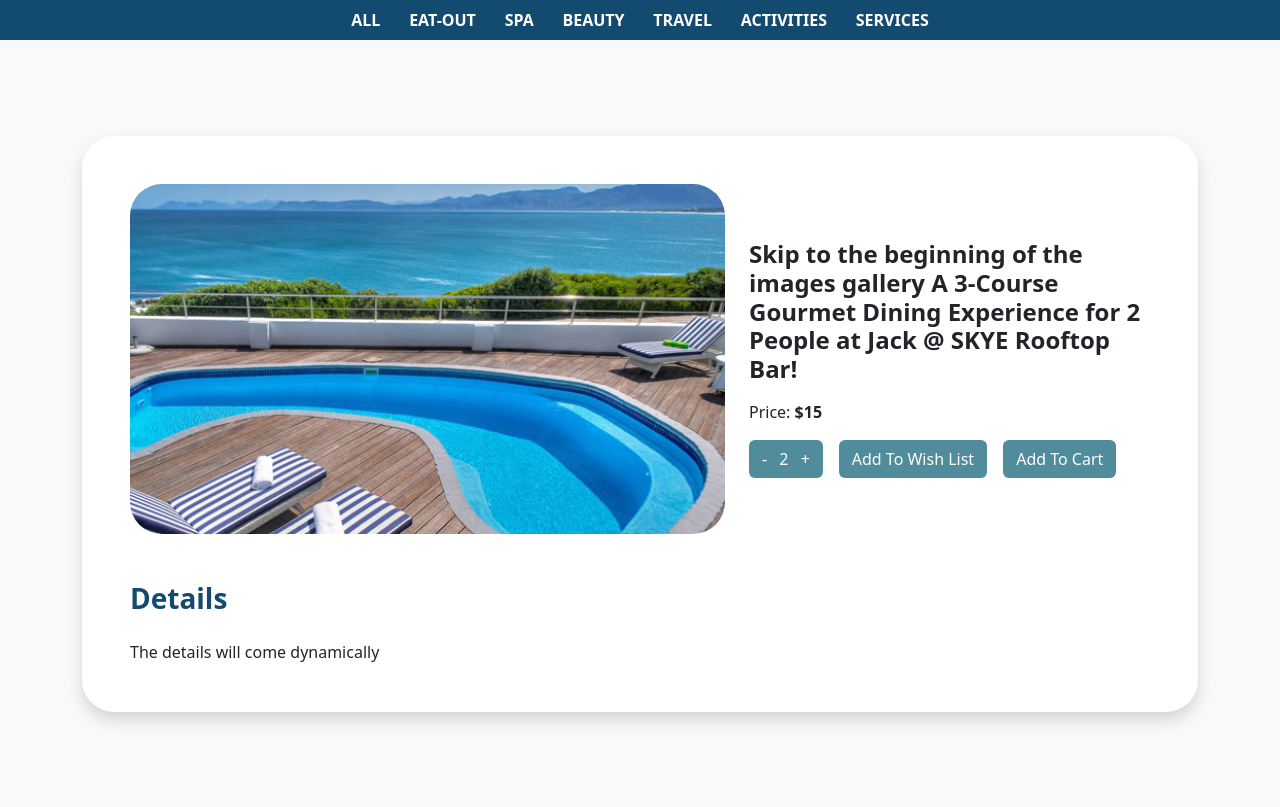
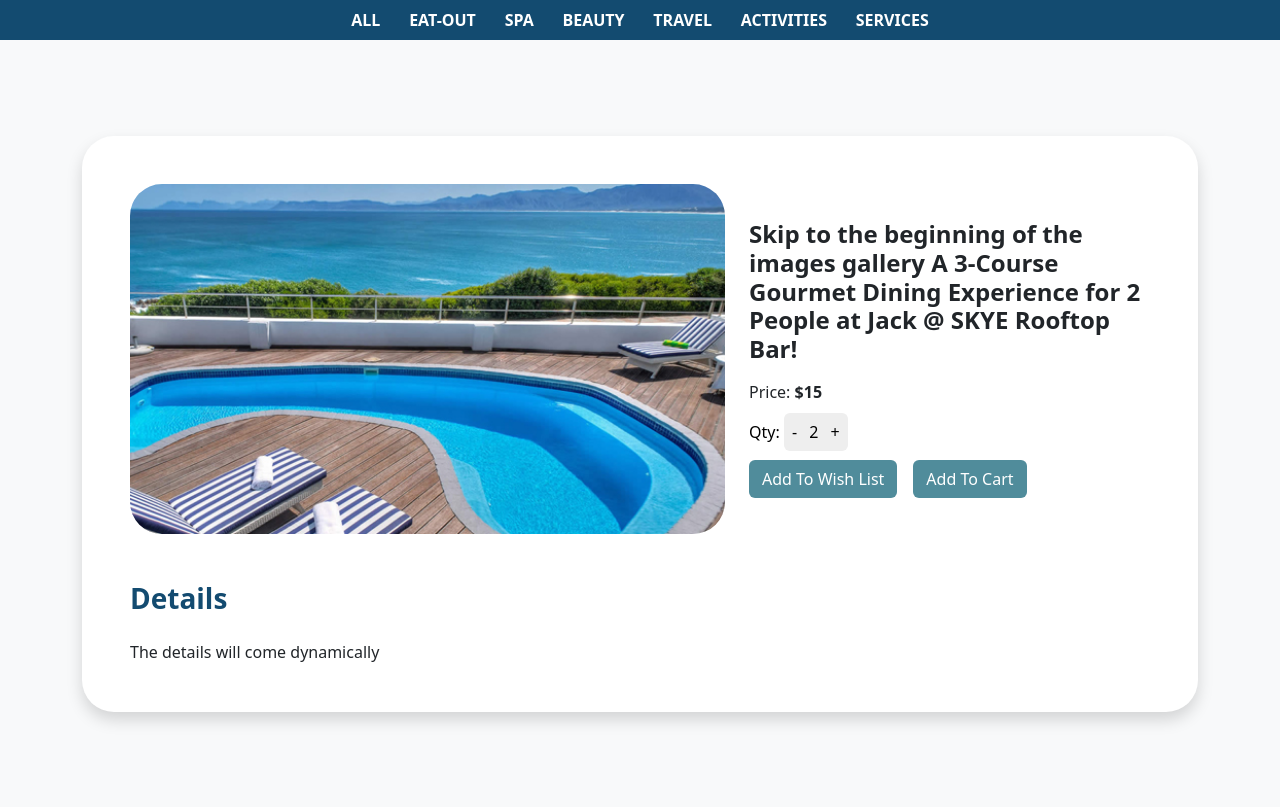
Before and after one commit to mmamuhammad2006/epicdeals, a Node server app: page /details in a window 1280 px wide. Shown: the part 58-865 px from the top of the page. Run offline with Node 20, Linux system fonts and the light colour scheme; some libraries are stand-ins or nearby versions.

Commit message:
Update details.ejs

```diff
--- a/client/views/pages/details.ejs
+++ b/client/views/pages/details.ejs
@@ -28,14 +28,21 @@
                     <p class="m-0">Price: <span class="fw-bold">$15</span></p>
                   </div>
                 </div>
+                <div class=" rounded me-3 pb-3">
+                    <div class="col-12 text-white">
+                    <p class="m-0 text-black">Qty: <span class="bg-gray p-2 rounded">-<span class=" px-2"> 2 </span>+</span></p>
+
+
+                    </div>
+                  </div>
                 <!-- qty + add to cart -->
                 <div class="col-12">
                   <div class="d-flex">
-                    <div class="btn bg-sky rounded me-3">
+                    <!-- <div class="btn bg-sky rounded me-3">
                       <div class="col-12 text-white">
                        -<span class=" px-2"> 2 </span>+
                       </div>
-                    </div>
+                    </div> -->
                     <div class="add-cart">
                       <div class="col-12">
                         <a href="#" class="btn bg-sky text-white me-3">Add To Wish List</a>
```
